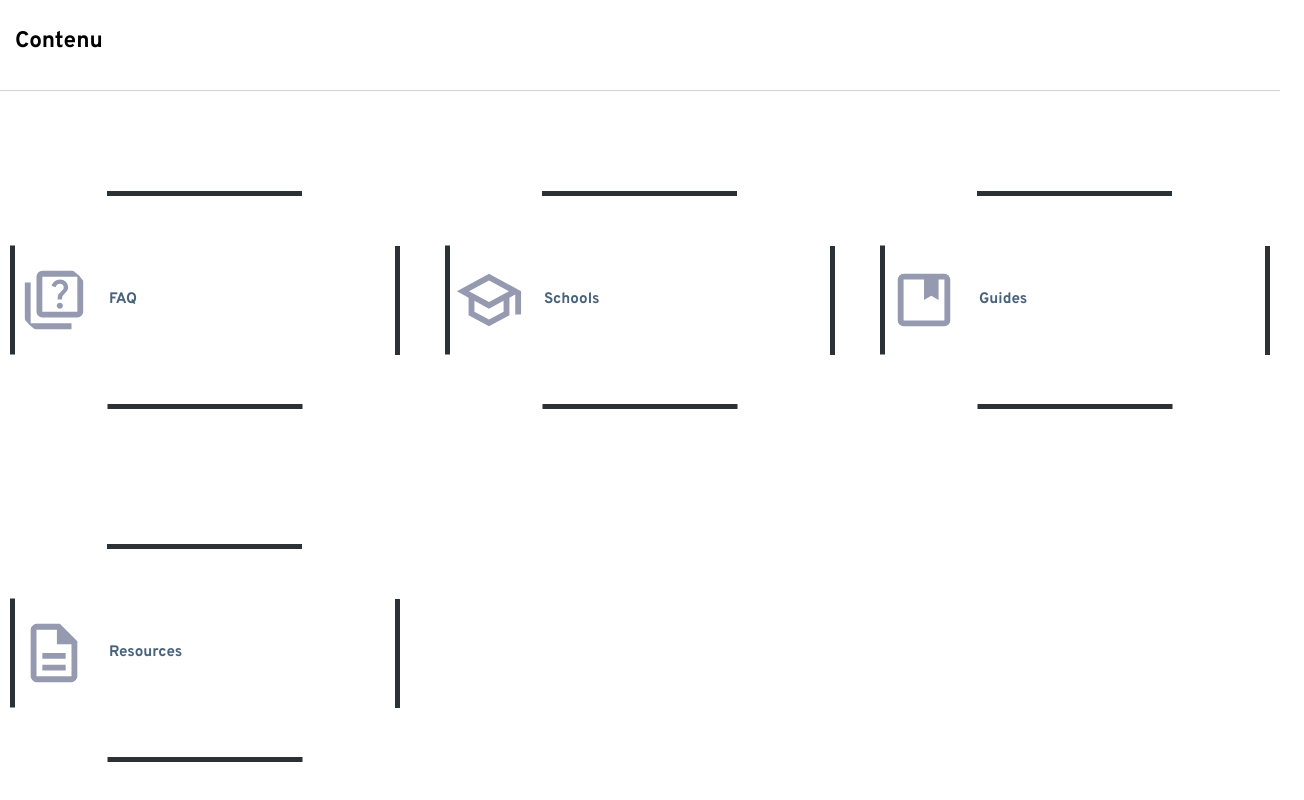
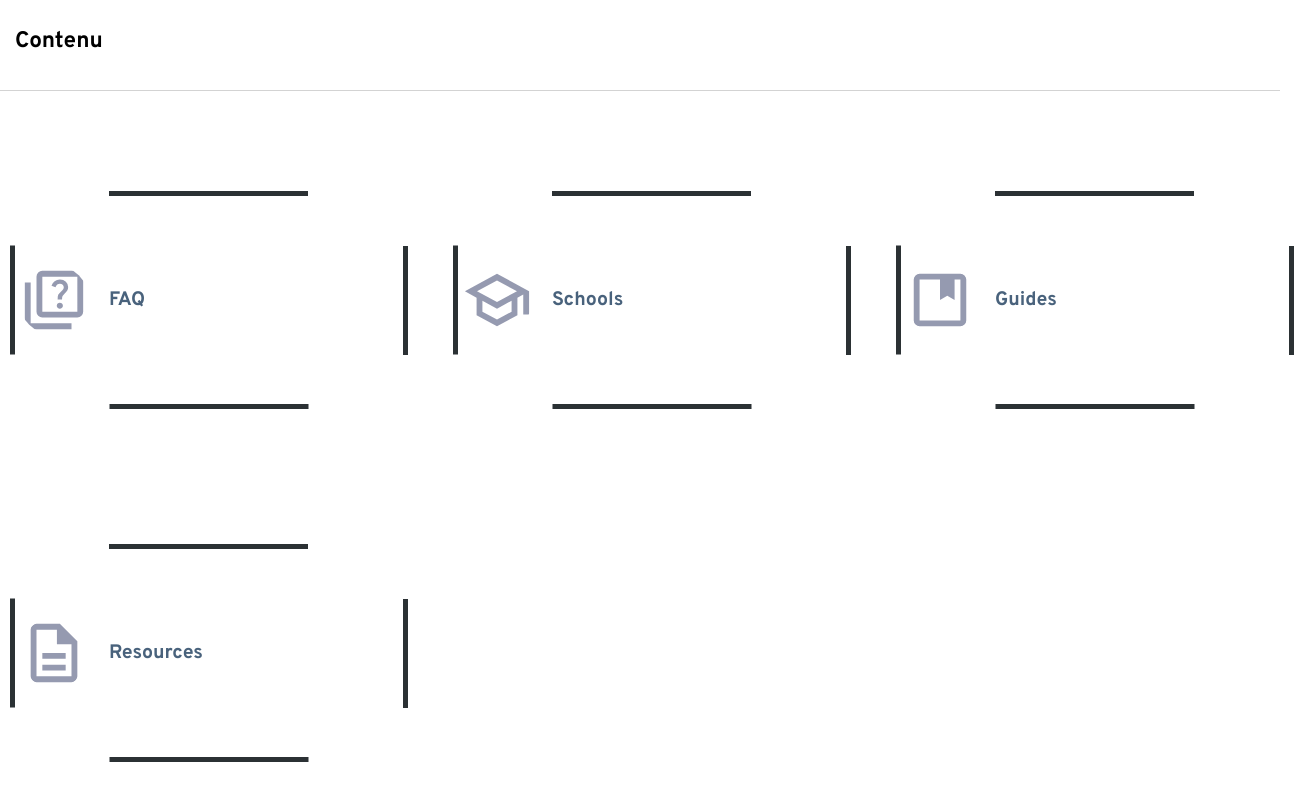
Before and after one commit to MARCUS-IMPERATOR/KM, a plain HTML site: page index.html in a window 1280 px wide. Shown: the part 530-1330 px from the top of the page, 1304 px wide, since content can reach past the window. Drawn offline with Linux system fonts and the light colour scheme.

Commit message:
nothing really

```diff
--- a/index.html
+++ b/index.html
@@ -14,31 +14,31 @@
     <section class="main">
         <h1 class="slogan">Your Gateway to Computer Science</h1>
     </section>
-    <section class="content"><h2>Contenu</h2></section>
+    <section class="content"><h1>Contenu</h1></section>
     <hr>
     <div class="rect_cont">
         <a href="pages/faq.html">
             <section class="rect">
                 <img src="Assets/images/faq.svg" alt="FAQ Icon" class="faq">
-                <h3>FAQ</h3>
+                <h2>FAQ</h2>
             </section>
         </a>
         <a href="pages/schools.html">
             <section class="rect">
                 <img src="Assets/images/schools.svg" alt="FAQ Icon" class="faq">
-                <h3>Schools</h3>
+                <h2>Schools</h2>
             </section>
         </a>
         <a href="pages/guides.html">
             <section class="rect">
                 <img src="Assets/images/guide.svg" alt="Guides Icon" class="faq">
-                <h3>Guides</h3>
+                <h2>Guides</h2>
             </section>
         </a>
         <a href="pages/ressources.html">
             <section class="rect">
                 <img src="Assets/images/docs.svg" alt="Resources Icon" class="faq">
-                <h3>Resources</h3>
+                <h2>Resources</h2>
             </section>
         </a>
     </div>
--- a/styles.css
+++ b/styles.css
@@ -76,6 +76,7 @@ footer{
     align-items: center;
     gap: 2rem;
     height: 200px;
+    width: 380px;
     margin: 10px;
     margin-top: 100px;
     padding: 10px;
```
